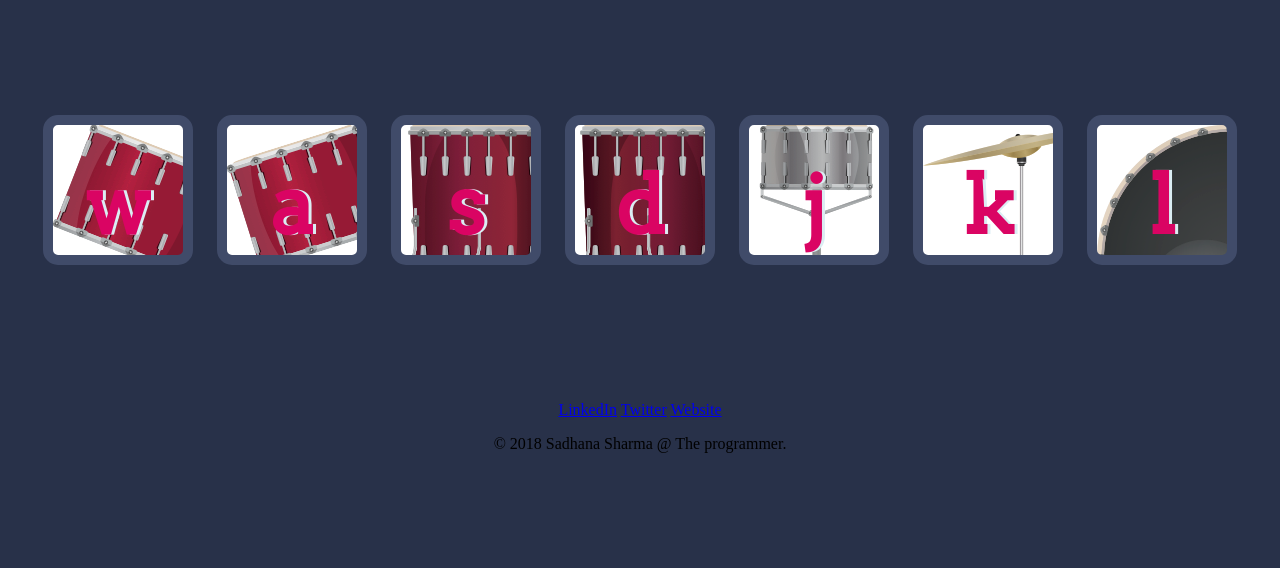
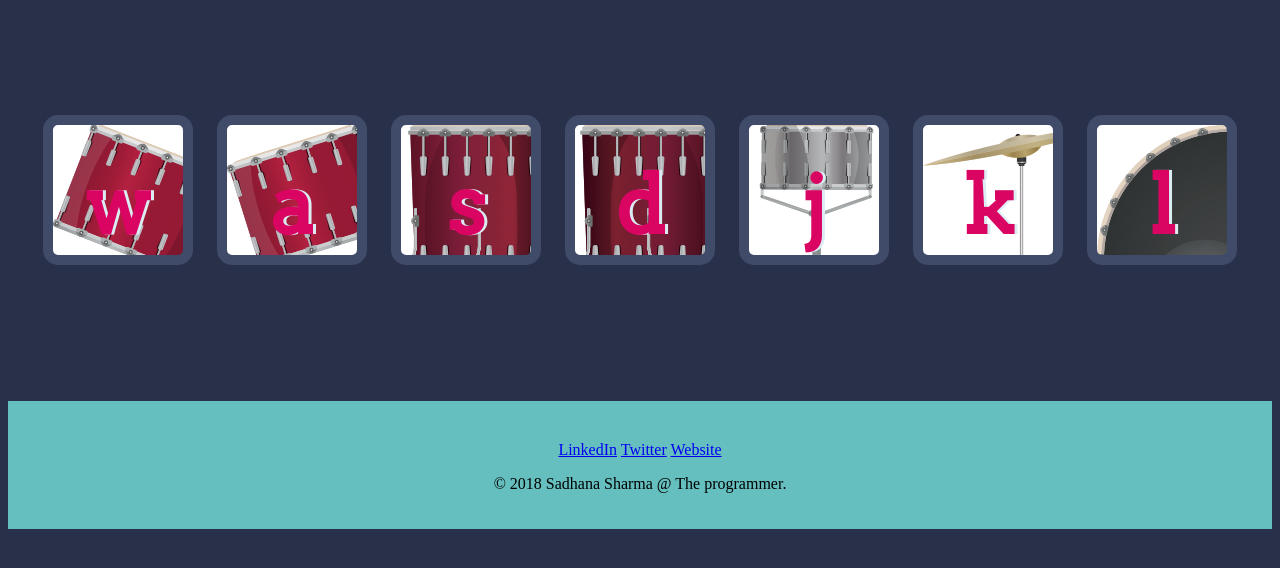
Before and after one commit to sadhanasharma1/Drum-Kit_Innov, a plain HTML site: page index.html in a window 1280 px wide. Shown: the part 174-742 px from the top of the page. Drawn offline with Linux system fonts and the light colour scheme.

Commit message:
Update drumKit.css

```diff
--- a/drumKit.css
+++ b/drumKit.css
@@ -79,3 +79,8 @@ background-image: url("tom1.png") ;
     margin: 10px;
     background-color: white;
   }
+  .bottom-container{
+    background-color:#66BFBF;
+    padding-top:40px;
+    padding-bottom:20px;
+}
```
